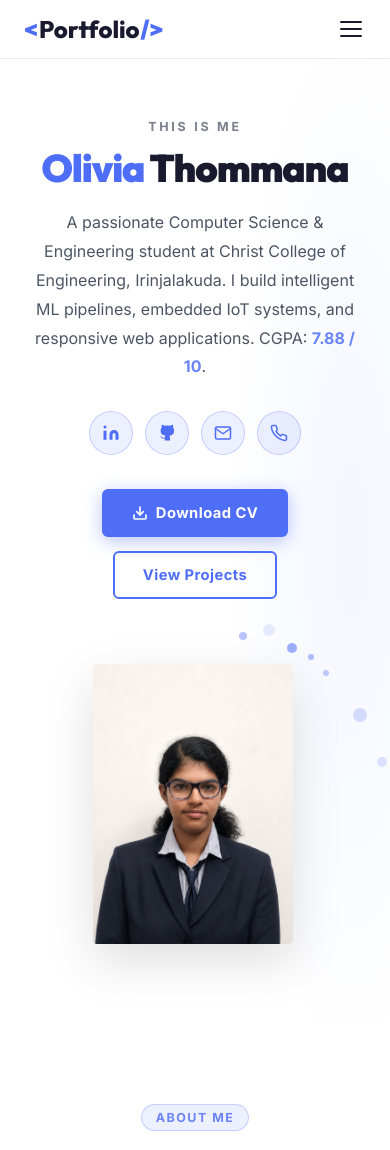
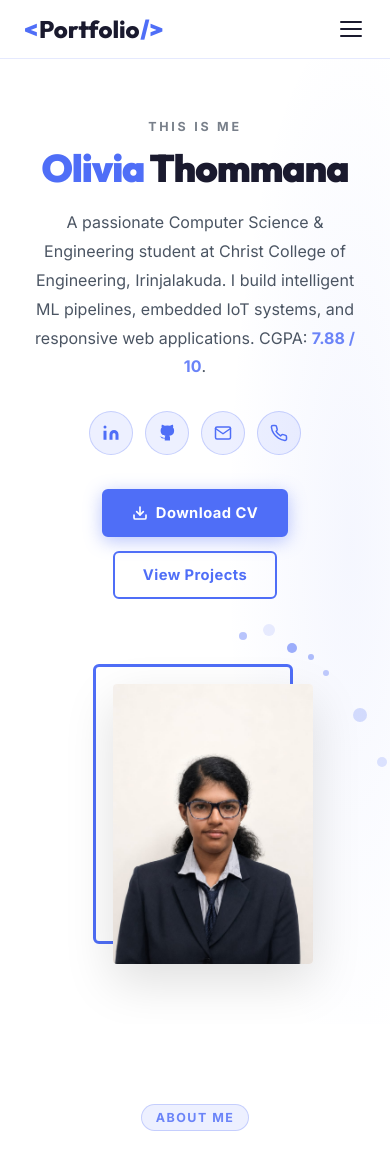
Before and after one commit to oliviathommana/olivia-portfolio, a Next.js app: page / in a window 390 px wide. Shown: the top 1150 px of the page. Built offline with nearby package versions, Linux system fonts and the light colour scheme.

Commit message:
Override Next.js inline inset styling to fix absolute positioning offset

```diff
--- a/app/Home.css
+++ b/app/Home.css
@@ -243,8 +243,10 @@
 /* Profile photo — bottom-right of frame, overlapping the deco square */
 .hero-photo {
   position: absolute;
-  bottom: 0;
-  right: 0;
+  top: auto !important;
+  left: auto !important;
+  bottom: 0 !important;
+  right: 0 !important;
   width: calc(100% - 30px) !important;
   height: calc(100% - 30px) !important;
   object-fit: cover;
@@ -821,6 +823,10 @@ a.contact-card-val:hover {
     height: calc(100% - 20px);
   }
   .hero-photo {
+    top: auto !important;
+    left: auto !important;
+    bottom: 0 !important;
+    right: 0 !important;
     width: calc(100% - 20px) !important;
     height: calc(100% - 20px) !important;
   }
```
